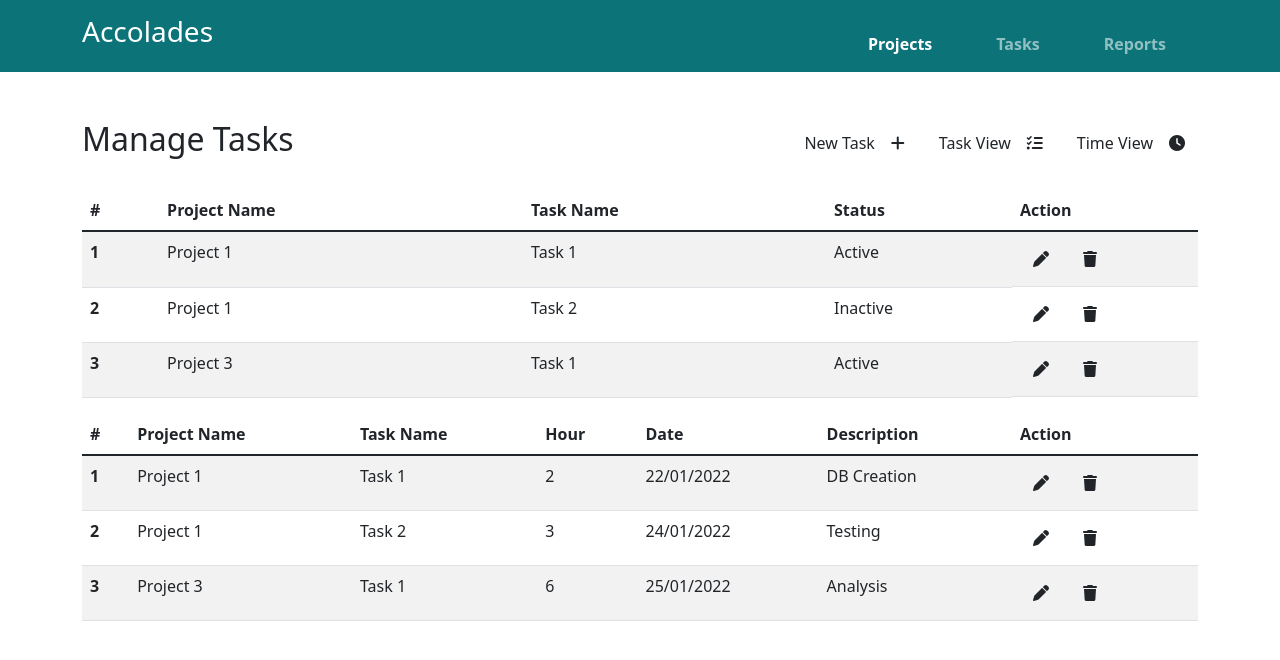
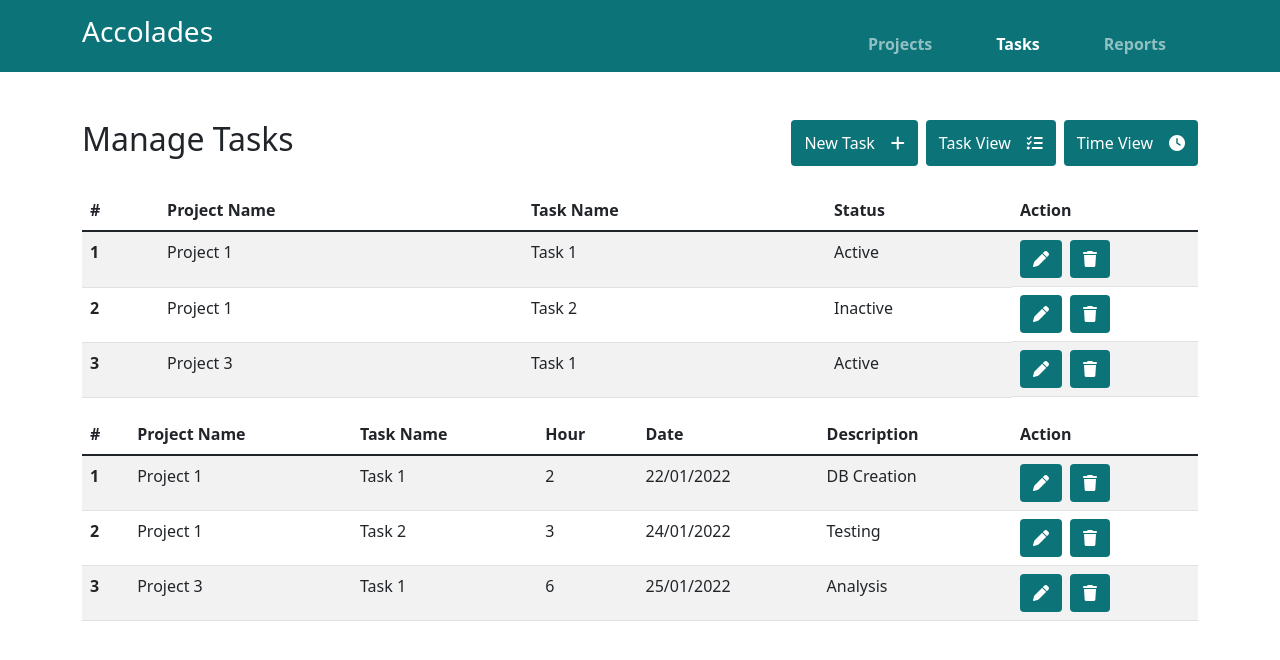
Before and after one commit to jo-thomas-1/accolades, a PHP site: page /task.php in a window 1280 px wide. Shown: the top 660 px of the page. Run offline with PHP 8.4, Linux system fonts and the light colour scheme; some libraries are stand-ins or nearby versions.

Commit message:
updated navbar and page css

```diff
--- a/common/nav.php
+++ b/common/nav.php
@@ -10,13 +10,13 @@
         <div class="collapse navbar-collapse" id="toggleContent">
             <ul class="navbar-nav ms-auto mt-3 mb-2 mb-md-0">
                 <li class="nav-item">
-                    <a class="nav-link active" aria-current="page" href="#">Projects</a>
+                    <a class="nav-link <?php if($current_page == 'project') print("active"); ?>" aria-current="page" href="index.php">Projects</a>
                 </li>
                 <li class="nav-item">
-                    <a class="nav-link" aria-current="page" href="#">Tasks</a>
+                    <a class="nav-link <?php if($current_page == 'task') print("active"); ?>" aria-current="page" href="task.php">Tasks</a>
                 </li>
                 <li class="nav-item">
-                    <a class="nav-link" aria-current="page" href="#">Reports</a>
+                    <a class="nav-link <?php if($current_page == 'report') print("active"); ?>" aria-current="page" href="report.php">Reports</a>
                 </li>
             </ul>
         </div>
--- a/css/main.css
+++ b/css/main.css
@@ -27,3 +27,12 @@
 .active {
 	color: #ffffff;
 }
+
+.btn-main {
+	background-color: #0c7479 !important;
+	color: #ffffff !important;
+}
+
+.main_row {
+	background-color: #e9ecef !important;
+}
--- a/index.php
+++ b/index.php
@@ -5,7 +5,10 @@
 	</head>
 	<body>
 		<!-- Navbar -->
-		<?php include("common/nav.php"); ?>
+		<?php
+			$current_page = "project";
+			include("common/nav.php");
+		?>
 
 		<div class="container">
 			<div class="row mb-4">
--- a/report.php
+++ b/report.php
@@ -5,7 +5,10 @@
 	</head>
 	<body>
 		<!-- Navbar -->
-		<?php include("common/nav.php"); ?>
+		<?php
+			$current_page = "report";
+			include("common/nav.php");
+		?>
 
 		<div class="container">
 			<div class="row mb-4">
--- a/task.php
+++ b/task.php
@@ -5,7 +5,10 @@
 	</head>
 	<body>
 		<!-- Navbar -->
-		<?php include("common/nav.php"); ?>
+		<?php
+			$current_page = "task";
+			include("common/nav.php");
+		?>
 
 		<div class="container">
 			<div class="row mb-4">
```
Also changed, not shown: info.txt (+7 -1 lines), images/logo_original.png (renamed from images/logo.png), images/logo_white.png (added).
